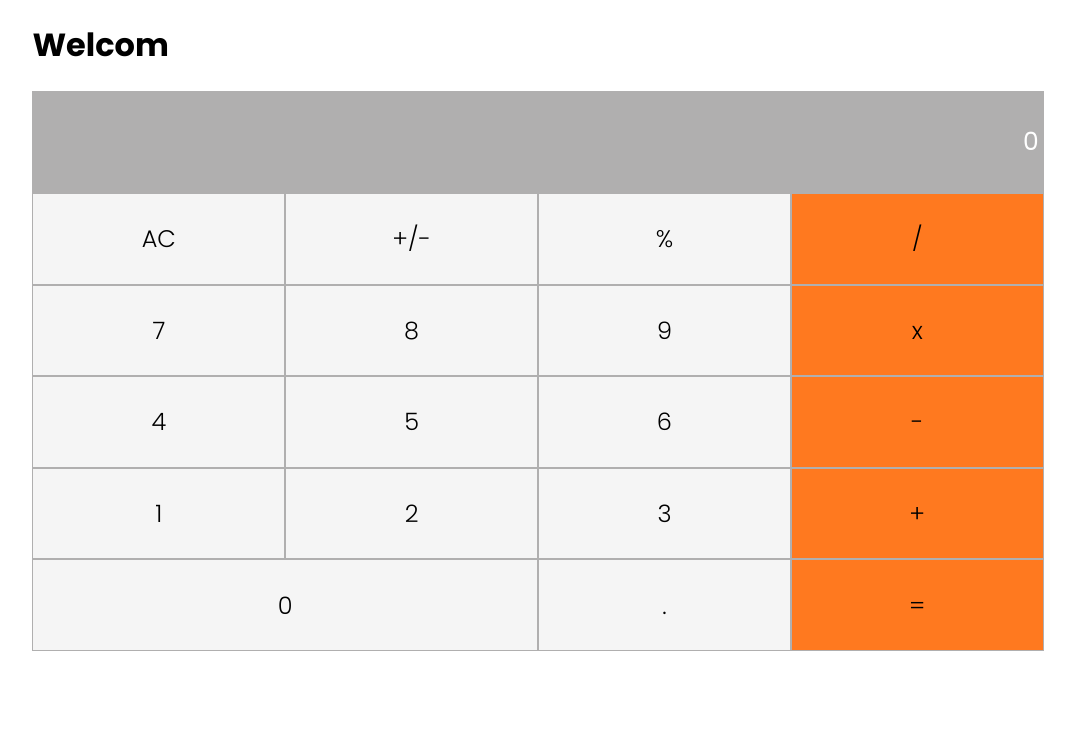
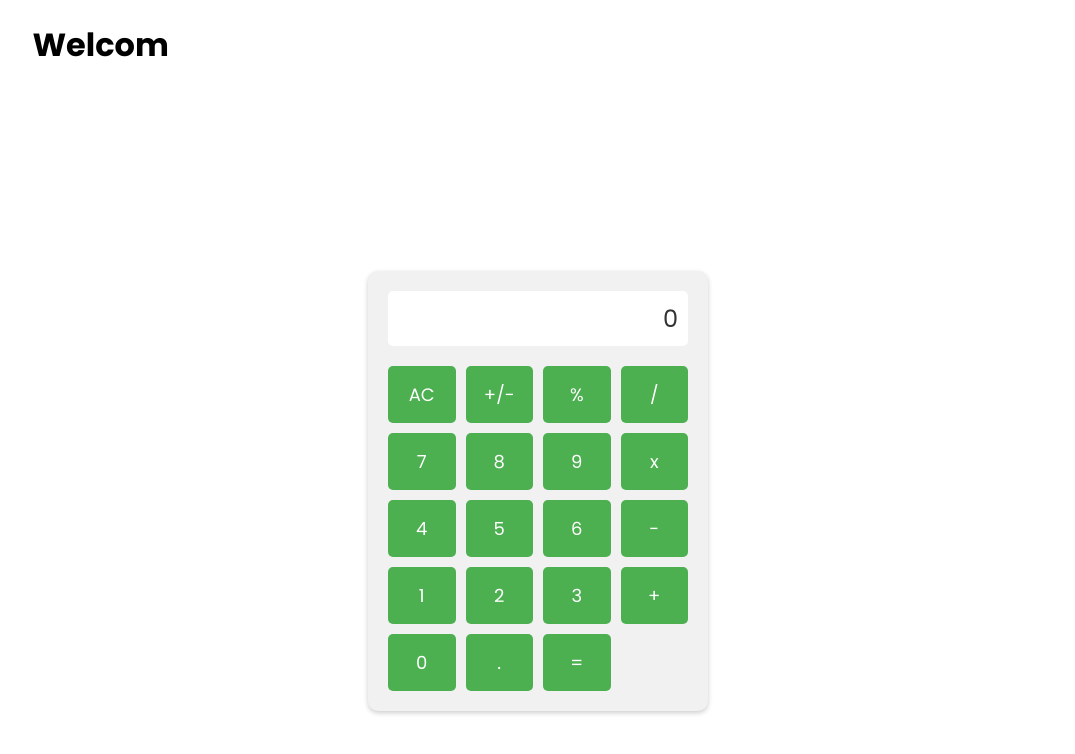
Before and after one commit to tchasinga/math-magecianes, a React (Create React App) app: page / in a window 1280 px wide. Shown: the top 754 px of the page, without its empty margins (102-1177 px from the left). Built offline with nearby package versions, Linux system fonts and the light colour scheme.

Commit message:
new organization

```diff
--- /dev/null
+++ b/src/Components/CalcButton.js
@@ -0,0 +1,21 @@
+import React from 'react';
+import PropTypes from 'prop-types';
+
+function CalcButton({ buttonName, onClick }) {
+  const handleClick = () => {
+    onClick(buttonName);
+  };
+
+  return (
+    <button type="button" className="calcButton" onClick={handleClick}>
+      {buttonName}
+    </button>
+  );
+}
+
+CalcButton.propTypes = {
+  buttonName: PropTypes.string.isRequired,
+  onClick: PropTypes.func.isRequired,
+};
+
+export default CalcButton;
--- /dev/null
+++ b/src/Components/Calculator.js
@@ -0,0 +1,63 @@
+import React, { useState } from 'react';
+import calculate from '../logic/Calculate';
+import CalcButton from './CalcButton';
+import './desiCalc.css';
+
+const CaculElement = [
+  'AC',
+  '+/-',
+  '%',
+  '/',
+  '7',
+  '8',
+  '9',
+  'x',
+  '4',
+  '5',
+  '6',
+  '-',
+  '1',
+  '2',
+  '3',
+  '+',
+  '0',
+  '.',
+  '=',
+];
+
+function Calculator() {
+  const [displayValue, setDisplayValue] = useState('0');
+  const [calculatorData, setCalculatorData] = useState({
+    total: null,
+    next: null,
+    operation: null,
+  });
+
+  const handleClick = (buttonName) => {
+    const newData = calculate(calculatorData, buttonName);
+
+    if (newData.total !== null) {
+      setCalculatorData(newData);
+      setDisplayValue(newData.total);
+    } else if (newData.next !== null) {
+      setCalculatorData(newData);
+      setDisplayValue(newData.next);
+    } else {
+      setCalculatorData(newData);
+      setDisplayValue('0');
+    }
+  };
+
+  return (
+    <div className="calculator">
+      <div className="display">{displayValue}</div>
+      <div className="buttons">
+        {CaculElement.map((number) => (
+          <CalcButton key={number} onClick={handleClick} buttonName={number} />
+        ))}
+      </div>
+    </div>
+  );
+}
+
+export default Calculator;
--- a/src/Components/Calculators.js
+++ b/src/Components/Calculators.js
@@ -1,35 +1,11 @@
 import React from 'react';
-import Items from './Calcmyitems';
+import Calculator from './Calculator';
+import './desiCalc.css';
 
-const CaculElement = [
-  'AC',
-  '+/-',
-  '%',
-  '/',
-  '7',
-  '8',
-  '9',
-  'x',
-  '4',
-  '5',
-  '6',
-  '-',
-  '1',
-  '2',
-  '3',
-  '+',
-  '0',
-  '.',
-  '=',
-];
 function Caculating() {
   return (
     <div className="calcContainer">
-      <div className="disPlayresult">0</div>
-      {CaculElement.map((number) => (
-        // eslint-disable-next-line react/jsx-key
-        <Items number={number} />
-      ))}
+      <Calculator />
     </div>
   );
 }
--- /dev/null
+++ b/src/Components/desiCalc.css
@@ -0,0 +1,69 @@
+/* styles.css */
+
+.calculator {
+    width: 300px;
+    background-color: #f1f1f1;
+    border-radius: 10px;
+    box-shadow: 0 2px 5px rgba(0, 0, 0, 0.2);
+    padding: 20px;
+    display: inline-block;
+    font-family: Arial, sans-serif;
+  }
+
+  .display {
+    background-color: #fff;
+    color: #333;
+    padding: 10px;
+    text-align: right;
+    font-size: 24px;
+    border-radius: 5px;
+    margin-bottom: 20px;
+  }
+
+  .buttons {
+    display: grid;
+    grid-template-columns: repeat(4, 1fr);
+    gap: 10px;
+  }
+
+  .calcButton {
+    background-color: #4caf50;
+    color: #fff;
+    border: none;
+    outline: none;
+    font-size: 18px;
+    padding: 15px;
+    border-radius: 5px;
+    cursor: pointer;
+  }
+
+  .calcButton:hover {
+    background-color: #45a049;
+  }
+
+  .calcButton:active {
+    background-color: #3e8e41;
+  }
+
+  .calcButton.operator {
+    background-color: #f44336;
+  }
+
+  .calcButton.operator:hover {
+    background-color: #d32f2f;
+  }
+
+  .calcButton.operator:active {
+    background-color: #b71c1c;
+  }
+
+  .calcButton.zero {
+    grid-column: span 2;
+  }
+
+  .calcContainer {
+    display: flex;
+    justify-content: center;
+    align-items: center;
+    height: 100vh;
+  }
```
